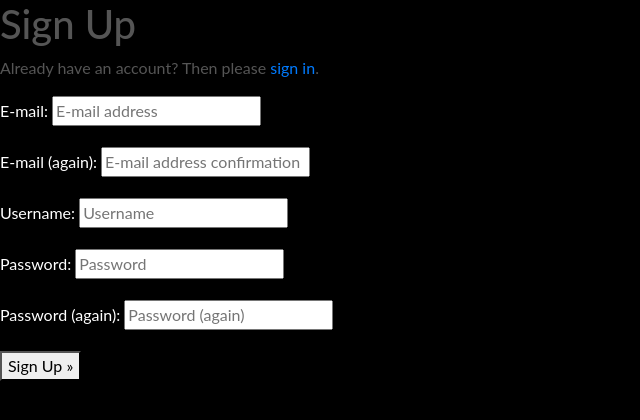
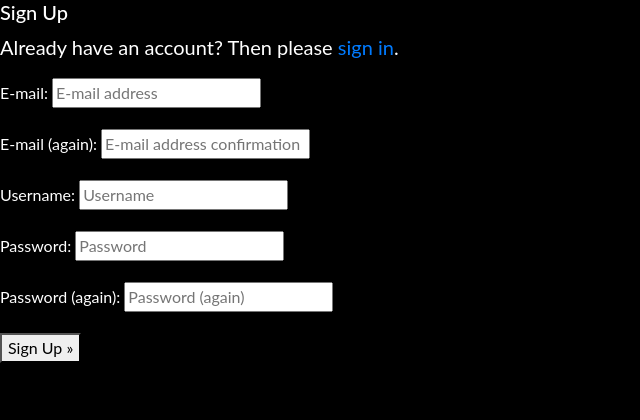
Before and after one commit to Pretro/gymstore, a Django app: page /accounts/signup/ in a window 1280 px wide. Shown: the part 80-500 px from the top of the page, without its empty margins (0-640 px from the left). Run offline with Django 3.2, Linux system fonts and the light colour scheme; data comes from the database, SQL or seed files in the repository; data that the repository does not hold is empty; some libraries are stand-ins or nearby versions.

Commit message:
Added new images and styled titles and paragraphs

```diff
--- a/templates/allauth/account/logout.html
+++ b/templates/allauth/account/logout.html
@@ -5,9 +5,9 @@
 {% block head_title %}{% trans "Sign Out" %}{% endblock %}
 
 {% block content %}
-<h1>{% trans "Sign Out" %}</h1>
+<h1 class="text_white">{% trans "Sign Out" %}</h1>
 
-<p>{% trans 'Are you sure you want to sign out?' %}</p>
+<p class="text-white">{% trans 'Are you sure you want to sign out?' %}</p>
 
 <form method="post" action="{% url 'account_logout' %}">
   {% csrf_token %}
--- a/templates/allauth/account/signup.html
+++ b/templates/allauth/account/signup.html
@@ -5,9 +5,9 @@
 {% block head_title %}{% trans "Signup" %}{% endblock %}
 
 {% block content %}
-<h1>{% trans "Sign Up" %}</h1>
+<h1 class="text-white">{% trans "Sign Up" %}</h1>
 
-<p>{% blocktrans %}Already have an account? Then please <a href="{{ login_url }}">sign in</a>.{% endblocktrans %}</p>
+<p class="text-white">{% blocktrans %}Already have an account? Then please <a href="{{ login_url }}">sign in</a>.{% endblocktrans %}</p>
 
 <form class="signup" id="signup_form" method="post" action="{% url 'account_signup' %}">
   {% csrf_token %}
```
